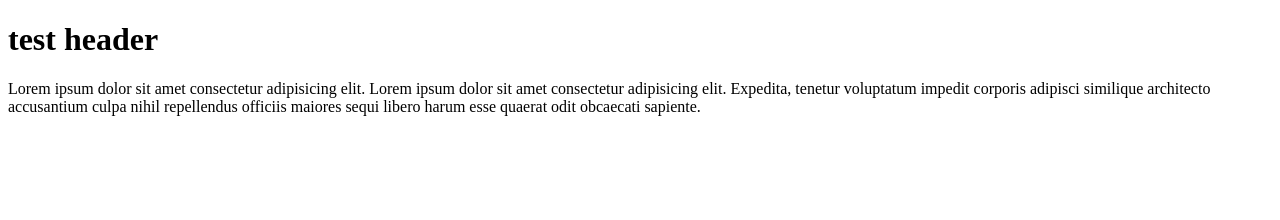
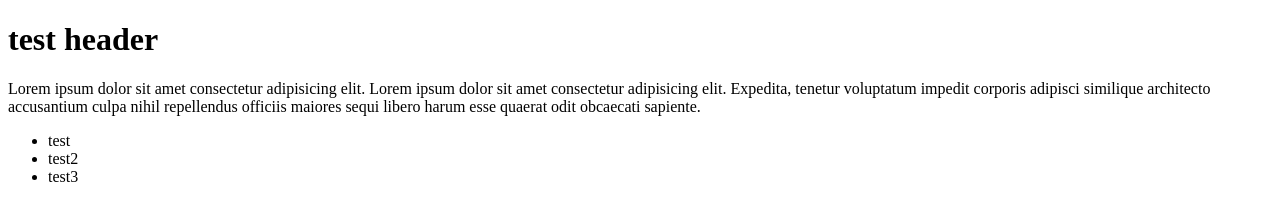
Before and after one commit to PangHanLiang/learn-git, a plain HTML site: page index.html in a window 1280 px wide. Drawn offline with Linux system fonts and the light colour scheme.

Commit message:
add un-order list in index page

```diff
--- a/index.html
+++ b/index.html
@@ -10,5 +10,10 @@
     <p>
         Lorem ipsum dolor sit amet consectetur adipisicing elit. Lorem ipsum dolor sit amet consectetur adipisicing elit. Expedita, tenetur voluptatum impedit corporis adipisci similique architecto accusantium culpa nihil repellendus officiis maiores sequi libero harum esse quaerat odit obcaecati sapiente.
     </p>
+    <ul>
+        <li>test</li>
+        <li>test2</li>
+        <li>test3</li>
+    </ul>
 </body>
 </html>
```
